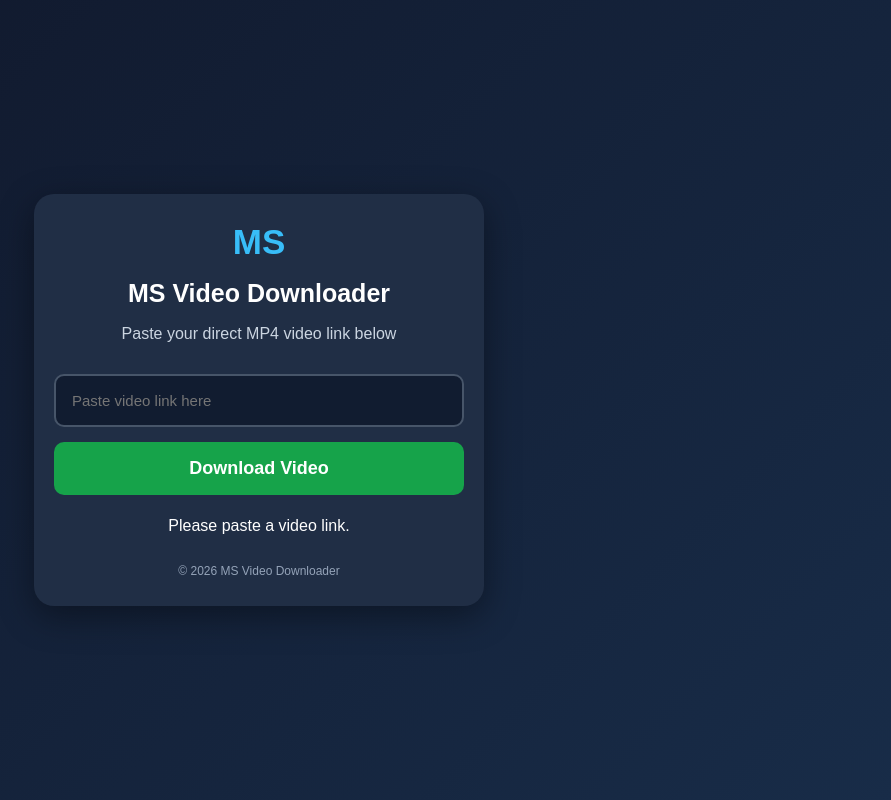
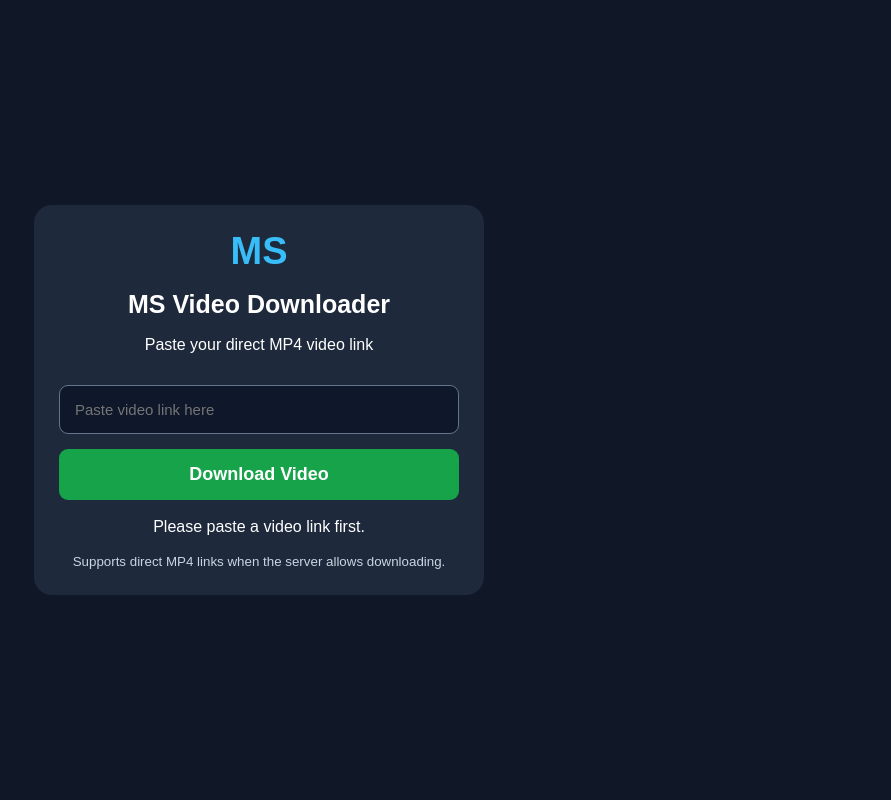
Before and after one commit to mahipalsolanki94/ms-video-downloader, a plain HTML site: page index.html in a window 1280 px wide. Both pictures are taken after a click on the button "Download Video". Shown: the whole page, without its empty margins (381-1272 px from the left). Drawn offline with Linux system fonts and the light colour scheme.

Commit message:
Refactor HTML and CSS for video downloader

```diff
--- a/index.html
+++ b/index.html
@@ -3,53 +3,46 @@
 <html lang="hi">
 <head>
 <meta charset="UTF-8">
-<meta name="viewport" content="width=device-width, initial-scale=1.0">
+<meta name="viewport" content="width=device-width, initial-scale=1">
 <title>MS Video Downloader</title>
-
 <style>
 *{box-sizing:border-box}
 body{
  margin:0;
-  font-family:Arial,sans-serif;
-  background:linear-gradient(135deg,#10172a,#182c48);
-  color:white;
  min-height:100vh;
  display:flex;
  justify-content:center;
  align-items:center;
  padding:20px;
+ background:#101827;
+ color:white;
+ font-family:Arial,sans-serif;
 }
 .container{
  width:100%;
  max-width:450px;
-  background:#202e45;
-  padding:28px 20px;
-  border-radius:20px;
+ background:#1e293b;
+ padding:25px;
+ border-radius:18px;
  text-align:center;
-  box-shadow:0 10px 35px #0006;
 }
-.logo{
-  font-size:35px;
-  font-weight:bold;
-  color:#38bdf8;
-}
+.logo{font-size:38px;color:#38bdf8;font-weight:bold}
 h1{font-size:25px}
-p{color:#cbd5e1}
 input{
  width:100%;
-  padding:16px;
+ padding:15px;
  margin:15px 0;
-  border:2px solid #475569;
-  border-radius:10px;
-  background:#111c30;
+ border:1px solid #64748b;
+ border-radius:9px;
+ background:#0f172a;
  color:white;
  font-size:15px;
 }
 button{
  width:100%;
-  padding:16px;
+ padding:15px;
  border:0;
-  border-radius:10px;
+ border-radius:9px;
  background:#16a34a;
  color:white;
  font-size:18px;
@@ -57,85 +50,63 @@ button{
  cursor:pointer;
 }
 button:disabled{opacity:.6}
-#message{
-  margin-top:18px;
-  line-height:1.6;
-  overflow-wrap:anywhere;
-}
-video{
-  width:100%;
-  margin-top:15px;
-  border-radius:10px;
-}
-.footer{
-  margin-top:25px;
-  font-size:12px;
-  color:#94a3b8;
-}
+#message{margin-top:18px;overflow-wrap:anywhere}
+video{width:100%;margin-top:15px}
+small{color:#cbd5e1}
 </style>
 </head>
-
 <body>
 <div class="container">
-
  <div class="logo">MS</div>
  <h1>MS Video Downloader</h1>
-<p>Paste your direct MP4 video link below</p>
+ <p>Paste your direct MP4 video link</p>
 
-<input
- id="videoURL"
- type="url"
- placeholder="Paste video link here"
->
+ <input id="videoURL" type="url"
+ placeholder="Paste video link here">
 
-<button id="downloadBtn" onclick="downloadVideo()">
+ <button id="downloadBtn" type="button">
  Download Video
  </button>
 
-<div id="message"></div>
-
+ <p id="message" role="status"></p>
  <video id="preview" controls hidden></video>
-
-<div class="footer">
-© 2026 MS Video Downloader
-</div>
-
+ <small>Supports direct MP4 links when the server allows downloading.</small>
 </div>
 
 <script>
-async function downloadVideo(){
-
 const input=document.getElementById("videoURL");
+const button=document.getElementById("downloadBtn");
 const message=document.getElementById("message");
- const button=document.getElementById("downloadBtn");
 const preview=document.getElementById("preview");
 
+button.addEventListener("click", async function(){
+
  const url=input.value.trim();
+ message.textContent="";
+ preview.hidden=true;
 
  if(!url){
-  message.textContent="Please paste a video link.";
+  message.textContent="Please paste a video link first.";
   return;
  }
 
  let parsed;
-
  try{
   parsed=new URL(url);
-  if(!["https:","http:"].includes(parsed.protocol))
+  if(!["http:","https:"].includes(parsed.protocol))
    throw new Error();
- }catch{
-  message.textContent="Invalid video link!";
+ }catch(e){
+  message.textContent="Please enter a valid video URL.";
   return;
  }
 
- if(!/\.mp4($|[?#])/i.test(parsed.pathname+parsed.search)){
-  message.textContent=
-  "This link is not a direct MP4 file. Social media links need an authorized video source.";
+ if(!/\.mp4$/i.test(parsed.pathname)){
+  message.textContent="Please enter a direct MP4 file link.";
   return;
  }
 
  button.disabled=true;
- message.textContent="Please wait...";
+ message.textContent="Checking video...";
 
  try{
   const response=await fetch(url);
@@ -144,13 +115,12 @@ async function downloadVideo(){
 
   const blob=await response.blob();
 
-  if(!blob.type.includes("video") &&
-     !url.toLowerCase().includes(".mp4")){
+  if(!blob.type.startsWith("video/") &&
+     blob.type!=="application/octet-stream"){
    throw new Error("Not a video file");
   }
 
   const objectURL=URL.createObjectURL(blob);
-
   preview.src=objectURL;
   preview.hidden=false;
 
@@ -163,16 +133,13 @@ async function downloadVideo(){
 
   message.textContent="Download started!";
 
-  setTimeout(()=>URL.revokeObjectURL(objectURL),60000);
-
- }catch(error){
+ }catch(e){
   message.textContent=
-  "Download failed. Server may block downloading. Try a direct MP4 link from a server that allows access.";
+  "Download failed. The video server may block browser access (CORS).";
  }finally{
   button.disabled=false;
  }
-}
+});
 </script>
-
 </body>
 </html>
```
Lines whose indentation alone changed are shown as unchanged.
